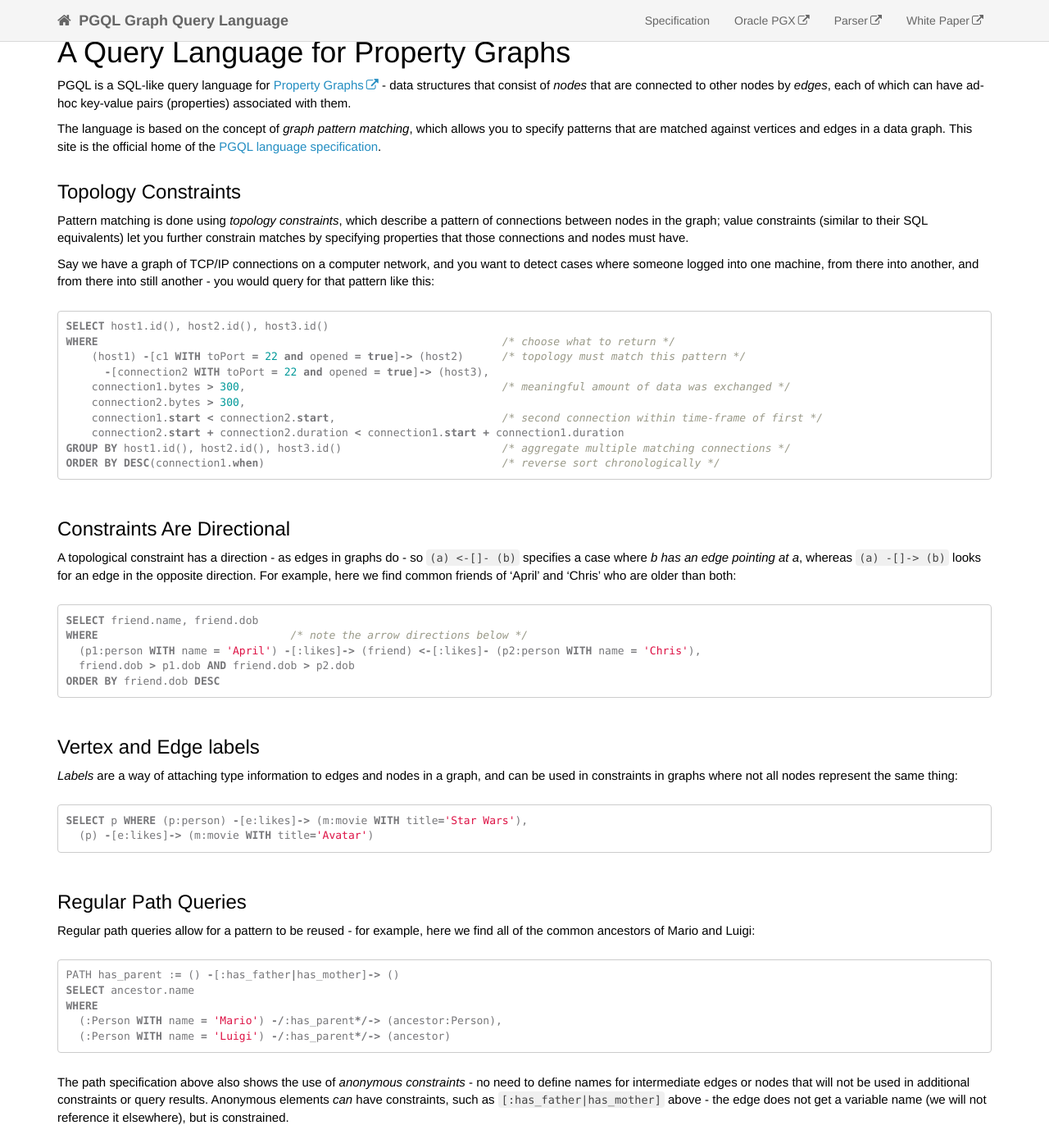
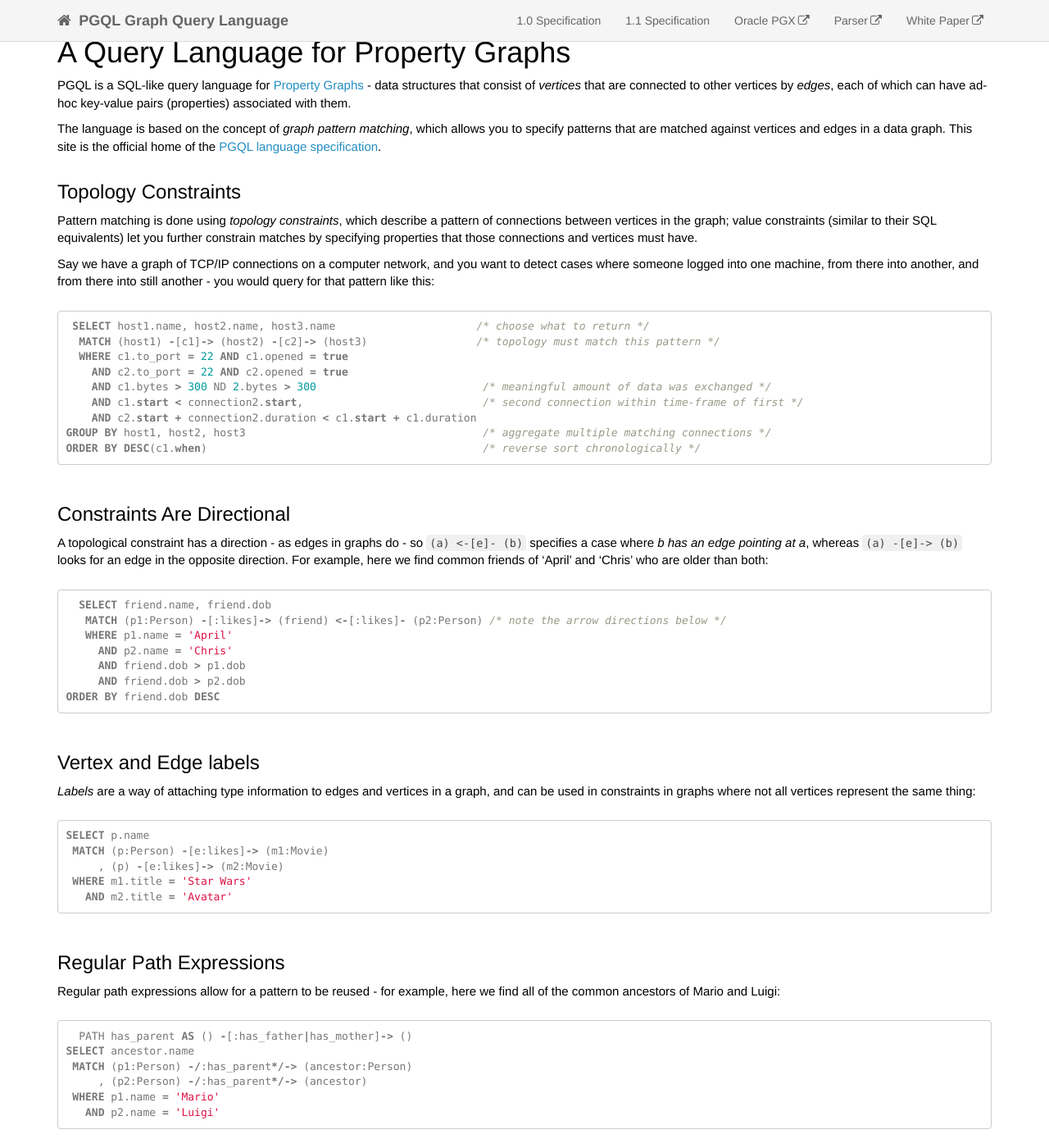
Before and after one commit to oracle/pgql-lang, a Jekyll site: the page built from index.md, in a window 1280 px wide and 1400 px high, scrolled down 319 px. Shown: the whole window at 82% size. Built offline with Jekyll 4.4.1, drawn with Linux system fonts in a browser that asks for light colours; nearby versions of some CDN libraries; comment, search, counter and statistics services are not loaded; some of the changed text lies outside the part shown.

Commit message:
make pgql 1.1 spec public

````diff
--- a/index.md
+++ b/index.md
@@ -8,7 +8,7 @@ keywords: pgql graph query language database analytics social
 A Query Language for Property Graphs
 ====================================
 
-PGQL is a SQL-like query language for [Property Graphs](https://github.com/tinkerpop/blueprints/wiki/Property-Graph-Model) - data structures that consist of *nodes* that are connected to other nodes by *edges*, each of which can have ad-hoc key-value pairs (properties) associated with them.
+PGQL is a SQL-like query language for [Property Graphs](spec/1.1/#property-graph-data-model) - data structures that consist of *vertices* that are connected to other vertices by *edges*, each of which can have ad-hoc key-value pairs (properties) associated with them.
 
 The language is based on the concept of *graph pattern matching*, which allows you to specify patterns that are matched against vertices and edges in a data graph.  This site is the official home of the [PGQL language specification](spec/1.0/).
 
@@ -16,70 +16,75 @@ The language is based on the concept of *graph pattern matching*, which allows y
 Topology Constraints
 --------------------
 
-Pattern matching is done using *topology constraints*, which describe a pattern of connections between nodes
+Pattern matching is done using *topology constraints*, which describe a pattern of connections between vertices
 in the graph;  value constraints (similar to their SQL equivalents) let you further constrain matches by specifying
-properties that those connections and nodes must have.
+properties that those connections and vertices must have.
 
 Say we have a graph of TCP/IP connections on a computer network, and you want to detect cases where someone logged into
 one machine, from there into another, and from there into still another - you would query for that pattern like this:
 
 ```sql
-SELECT host1.id(), host2.id(), host3.id()
-WHERE                                                               /* choose what to return */
-    (host1) -[c1 WITH toPort = 22 and opened = true]-> (host2)      /* topology must match this pattern */
-      -[connection2 WITH toPort = 22 and opened = true]-> (host3),
-    connection1.bytes > 300,                                        /* meaningful amount of data was exchanged */
-    connection2.bytes > 300,
-    connection1.start < connection2.start,                          /* second connection within time-frame of first */
-    connection2.start + connection2.duration < connection1.start + connection1.duration
-GROUP BY host1.id(), host2.id(), host3.id()                         /* aggregate multiple matching connections */
-ORDER BY DESC(connection1.when)                                     /* reverse sort chronologically */
+ SELECT host1.name, host2.name, host3.name                      /* choose what to return */
+  MATCH (host1) -[c1]-> (host2) -[c2]-> (host3)                 /* topology must match this pattern */
+  WHERE c1.to_port = 22 AND c1.opened = true
+    AND c2.to_port = 22 AND c2.opened = true
+    AND c1.bytes > 300 ND 2.bytes > 300                          /* meaningful amount of data was exchanged */
+    AND c1.start < connection2.start,                            /* second connection within time-frame of first */
+    AND c2.start + connection2.duration < c1.start + c1.duration
+GROUP BY host1, host2, host3                                     /* aggregate multiple matching connections */
+ORDER BY DESC(c1.when)                                           /* reverse sort chronologically */
 ```
 
 
 Constraints Are Directional
 ---------------------------
 
-A topological constraint has a direction - as edges in graphs do - so `(a) <-[]- (b)`
-specifies a case where *b has an edge pointing at a*, whereas `(a) -[]-> (b)` looks
+A topological constraint has a direction - as edges in graphs do - so `(a) <-[e]- (b)`
+specifies a case where *b has an edge pointing at a*, whereas `(a) -[e]-> (b)` looks
 for an edge in the opposite direction.  For example, here we find common friends of
 'April' and 'Chris' who are older than both:
 
 ```sql
-SELECT friend.name, friend.dob
-WHERE                              /* note the arrow directions below */
-  (p1:person WITH name = 'April') -[:likes]-> (friend) <-[:likes]- (p2:person WITH name = 'Chris'),
-  friend.dob > p1.dob AND friend.dob > p2.dob
+  SELECT friend.name, friend.dob
+   MATCH (p1:Person) -[:likes]-> (friend) <-[:likes]- (p2:Person) /* note the arrow directions below */
+   WHERE p1.name = 'April'
+     AND p2.name = 'Chris'
+     AND friend.dob > p1.dob
+     AND friend.dob > p2.dob
 ORDER BY friend.dob DESC
 ```
 
 Vertex and Edge labels
 ----------------------
 
-*Labels* are a way of attaching type information to edges and nodes in a graph, and can be used in
-constraints in graphs where not all nodes represent the same thing:
+*Labels* are a way of attaching type information to edges and vertices in a graph, and can be used in
+constraints in graphs where not all vertices represent the same thing:
 
 ```sql
-SELECT p WHERE (p:person) -[e:likes]-> (m:movie WITH title='Star Wars'),
-  (p) -[e:likes]-> (m:movie WITH title='Avatar')
+SELECT p.name
+ MATCH (p:Person) -[e:likes]-> (m1:Movie)
+     , (p) -[e:likes]-> (m2:Movie)
+ WHERE m1.title = 'Star Wars'
+   AND m2.title = 'Avatar'
 ```
 
-Regular Path Queries
+Regular Path Expressions
 --------------------
 
-Regular path queries allow for a pattern to be reused - for example, here we
+Regular path expressions allow for a pattern to be reused - for example, here we
 find all of the common ancestors of Mario and Luigi:
 
 ```sql
-PATH has_parent := () -[:has_father|has_mother]-> ()
+  PATH has_parent AS () -[:has_father|has_mother]-> ()
 SELECT ancestor.name
-WHERE
-  (:Person WITH name = 'Mario') -/:has_parent*/-> (ancestor:Person),
-  (:Person WITH name = 'Luigi') -/:has_parent*/-> (ancestor)
+ MATCH (p1:Person) -/:has_parent*/-> (ancestor:Person)
+     , (p2:Person) -/:has_parent*/-> (ancestor)
+ WHERE p1.name = 'Mario'
+   AND p2.name = 'Luigi'
 ```
 
 The path specification above also shows the use of *anonymous constraints* - no
-need to define names for intermediate edges or nodes that will not be used in
+need to define names for intermediate edges or vertices that will not be used in
 additional constraints or query results.  Anonymous elements *can* have constraints,
 such as `[:has_father|has_mother]` above - the edge does not get a variable name
 (we will not reference it elsewhere), but is constrained.
@@ -92,14 +97,15 @@ Like SQL, PGQL has support for:
  * `GROUP BY` to create groups of solutions
  * `MIN`, `MAX`, `SUM` and `AVG` aggregations
  * `ORDER BY` to sort results
+ * `EXISTS` subqueries, to test whether a pattern exists or doesn't exists
 
  and many other familiar SQL constructs.
-
 
 Resources
 ---------
 
- - [PGQL 1.0 Language Specification](spec/1.0/) - the official language specification
+ - [PGQL 1.1 Language Specification](spec/1.1/) - the latest language specification
+ - [PGQL 1.0 Language Specification](spec/1.0/)
  - An [open-sourced parser](https://github.com/oracle/pgql-lang) for PGQL queries on GitHub
  - [White Paper](http://dl.acm.org/citation.cfm?id=2960421) ([pdf](http://event.cwi.nl/grades/2016/07-VanRest.pdf)) that also outlines some future directions of PGQL
    (shortest path finding, graph construction, etc.)
````
Also changed, not shown: _data/topnav.yml (+6 -1 lines), pages/pgql-1.0-spec.md (+1 -1 lines), pages/pgql-1.1-spec.md (+40 -42 lines).
